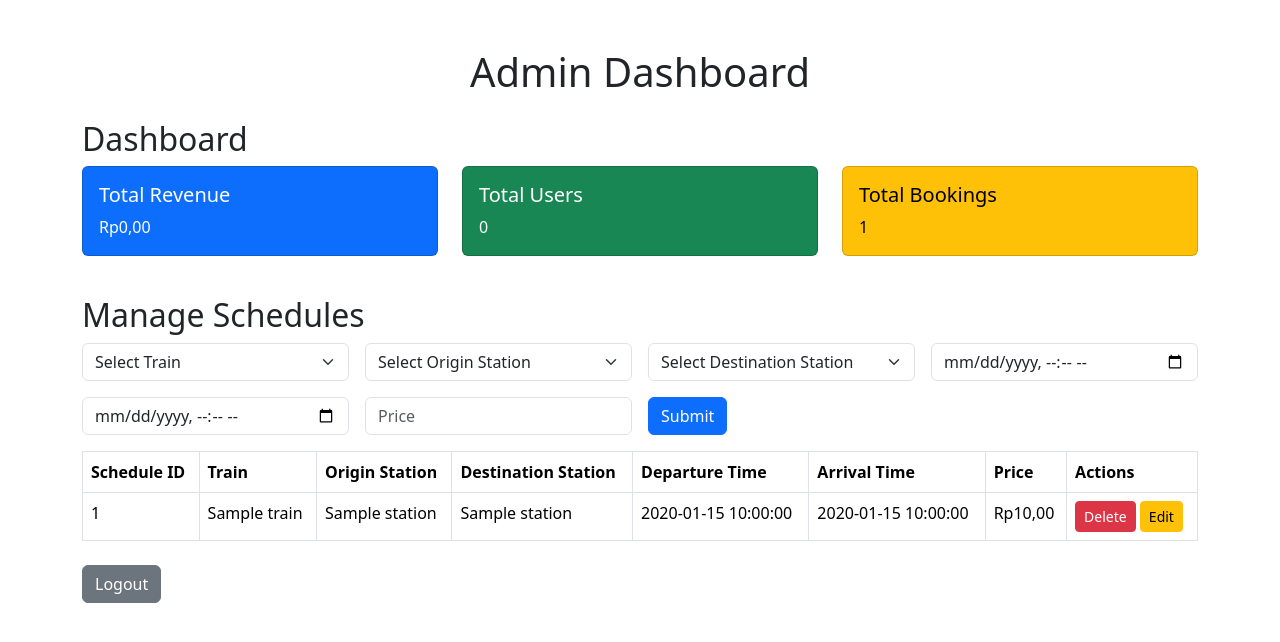
After one commit to Kevin-coder-svg/Project_WEB_TiketKereta, a PHP site: page /admin.php in a window 1280 px wide. The commit adds this page. Shown: the top 642 px of the page. Run offline with PHP 8.4, Linux system fonts and the light colour scheme; the visitor is signed in with stand-in values (Sample User, id 1); tables that the repository leaves empty or names only in its code hold one stand-in row (values such as "Sample post"); data that the repository does not hold is empty.

Commit message:
perbaikan login and admin page

```diff
--- /dev/null
+++ b/admin.php
@@ -0,0 +1,451 @@
+<?php
+session_start();
+require_once 'db_config.php';
+
+// Check if the user is logged in and is an admin
+if (!isset($_SESSION['user_id']) || $_SESSION['role'] !== 'admin') {
+    header('Location: HTML_login.html');
+    exit;
+}
+
+// Fetch data for the dashboard
+$totalRevenue = 0;
+$totalUsers = 0;
+$totalBookings = 0;
+
+// Get total revenue
+$query = "SELECT SUM(total_amount) AS revenue FROM bookings WHERE payment_status = 'paid'";
+$result = mysqli_query($conn, $query);
+if ($row = mysqli_fetch_assoc($result)) {
+    $totalRevenue = $row['revenue'] ?? 0;
+}
+
+// Get total users
+$query = "SELECT COUNT(*) AS user_count FROM users WHERE role = 'user'";
+$result = mysqli_query($conn, $query);
+if ($row = mysqli_fetch_assoc($result)) {
+    $totalUsers = $row['user_count'];
+}
+
+// Get total bookings
+$query = "SELECT COUNT(*) AS booking_count FROM bookings";
+$result = mysqli_query($conn, $query);
+if ($row = mysqli_fetch_assoc($result)) {
+    $totalBookings = $row['booking_count'];
+}
+
+// Handle CRUD operations
+if ($_SERVER['REQUEST_METHOD'] === 'POST') {
+    if (isset($_POST['action'])) {
+        $action = $_POST['action'];
+
+        switch ($action) {
+            case 'add_schedule':
+                $trainId = $_POST['train_id'];
+                $originStationId = $_POST['origin_station_id'];
+                $destinationStationId = $_POST['destination_station_id'];
+                $departureTime = $_POST['departure_time'];
+                $arrivalTime = $_POST['arrival_time'];
+                $price = $_POST['price'];
+                $query = "INSERT INTO schedules (train_id, origin_station_id, destination_station_id, departure_time, arrival_time, price) VALUES ('$trainId', '$originStationId', '$destinationStationId', '$departureTime', '$arrivalTime', '$price')";
+                mysqli_query($conn, $query);
+
+                // Redirect to prevent form resubmission
+                header('Location: admin.php');
+                exit;
+
+            case 'delete_schedule':
+                $scheduleId = $_POST['schedule_id'];
+                $query = "DELETE FROM schedules WHERE schedule_id = $scheduleId";
+                mysqli_query($conn, $query);
+                break;
+
+            case 'edit_schedule':
+                $scheduleId = $_POST['schedule_id'];
+                $trainId = $_POST['train_id'];
+                $originStationId = $_POST['origin_station_id'];
+                $destinationStationId = $_POST['destination_station_id'];
+                $departureTime = $_POST['departure_time'];
+                $arrivalTime = $_POST['arrival_time'];
+                $price = $_POST['price'];
+                $query = "UPDATE schedules SET train_id = '$trainId', origin_station_id = '$originStationId', destination_station_id = '$destinationStationId', departure_time = '$departureTime', arrival_time = '$arrivalTime', price = '$price' WHERE schedule_id = $scheduleId";
+                mysqli_query($conn, $query);
+                break;
+        }
+    }
+}
+
+// Fetch schedules for management
+$schedules = [];
+$query = "SELECT schedules.schedule_id, trains.train_name, origin.station_name AS origin_station, destination.station_name AS destination_station, schedules.departure_time, schedules.arrival_time, schedules.price FROM schedules
+          JOIN trains ON schedules.train_id = trains.train_id
+          JOIN stations AS origin ON schedules.origin_station_id = origin.station_id
+          JOIN stations AS destination ON schedules.destination_station_id = destination.station_id";
+$result = mysqli_query($conn, $query);
+while ($row = mysqli_fetch_assoc($result)) {
+    $schedules[] = $row;
+}
+
+// Fetch users for the dashboard
+$users = [];
+$query = "SELECT user_id, full_name, email, phone, role FROM users";
+$result = mysqli_query($conn, $query);
+while ($row = mysqli_fetch_assoc($result)) {
+    $users[] = $row;
+}
+
+// Fetch bookings for the dashboard
+$bookings = [];
+$query = "SELECT bookings.booking_id, users.full_name, schedules.departure_time, schedules.arrival_time, bookings.total_amount, bookings.payment_status FROM bookings
+          JOIN users ON bookings.user_id = users.user_id
+          JOIN schedules ON bookings.schedule_id = schedules.schedule_id";
+$result = mysqli_query($conn, $query);
+while ($row = mysqli_fetch_assoc($result)) {
+    $bookings[] = $row;
+}
+
+// Fetch revenue details for the dashboard
+$revenueDetails = [];
+$query = "SELECT bookings.booking_id, bookings.total_amount, bookings.payment_status, bookings.booking_date FROM bookings WHERE payment_status = 'paid'";
+$result = mysqli_query($conn, $query);
+while ($row = mysqli_fetch_assoc($result)) {
+    $revenueDetails[] = $row;
+}
+
+// Fetch stations for schedule input
+$stations = [];
+$query = "SELECT station_id, station_name FROM stations";
+$result = mysqli_query($conn, $query);
+while ($row = mysqli_fetch_assoc($result)) {
+    $stations[] = $row;
+}
+
+// Fetch trains for schedule input
+$trains = [];
+$query = "SELECT train_id, train_name FROM trains";
+$result = mysqli_query($conn, $query);
+while ($row = mysqli_fetch_assoc($result)) {
+    $trains[] = $row;
+}
+
+// Ensure edit form is displayed for schedules
+if ($_SERVER['REQUEST_METHOD'] === 'POST' && isset($_POST['action']) && $_POST['action'] === 'edit_schedule') {
+    $scheduleId = $_POST['schedule_id'];
+    $query = "SELECT * FROM schedules WHERE schedule_id = $scheduleId";
+    $result = mysqli_query($conn, $query);
+    $scheduleToEdit = mysqli_fetch_assoc($result);
+}
+?>
+
+<!DOCTYPE html>
+<html lang="en">
+<head>
+    <meta charset="UTF-8">
+    <meta name="viewport" content="width=device-width, initial-scale=1.0">
+    <title>Admin Page</title>
+    <link href="https://cdn.jsdelivr.net/npm/bootstrap@5.3.0-alpha3/dist/css/bootstrap.min.css" rel="stylesheet">
+    <script>
+        document.addEventListener('DOMContentLoaded', function () {
+            const cards = document.querySelectorAll('.dashboard-card');
+            cards.forEach(card => {
+                card.addEventListener('click', function () {
+                    const target = this.getAttribute('data-target');
+                    const modal = new bootstrap.Modal(document.getElementById(target));
+                    modal.show();
+                });
+            });
+        });
+    </script>
+</head>
+<body>
+    <div class="container mt-5">
+        <h1 class="text-center">Admin Dashboard</h1>
+
+        <section class="my-4">
+            <h2>Dashboard</h2>
+            <div class="row">
+                <div class="col-md-4">
+                    <div class="card text-bg-primary mb-3 dashboard-card" data-target="revenueModal">
+                        <div class="card-body">
+                            <h5 class="card-title">Total Revenue</h5>
+                            <p class="card-text">Rp<?= number_format($totalRevenue, 2, ',', '.') ?></p>
+                        </div>
+                    </div>
+                </div>
+                <div class="col-md-4">
+                    <div class="card text-bg-success mb-3 dashboard-card" data-target="usersModal">
+                        <div class="card-body">
+                            <h5 class="card-title">Total Users</h5>
+                            <p class="card-text"><?= $totalUsers ?></p>
+                        </div>
+                    </div>
+                </div>
+                <div class="col-md-4">
+                    <div class="card text-bg-warning mb-3 dashboard-card" data-target="bookingsModal">
+                        <div class="card-body">
+                            <h5 class="card-title">Total Bookings</h5>
+                            <p class="card-text"><?= $totalBookings ?></p>
+                        </div>
+                    </div>
+                </div>
+            </div>
+        </section>
+
+        <!-- Modals -->
+        <div class="modal fade" id="revenueModal" tabindex="-1" aria-labelledby="revenueModalLabel" aria-hidden="true">
+            <div class="modal-dialog modal-lg">
+                <div class="modal-content">
+                    <div class="modal-header">
+                        <h5 class="modal-title" id="revenueModalLabel">Revenue Details</h5>
+                        <button type="button" class="btn-close" data-bs-dismiss="modal" aria-label="Close"></button>
+                    </div>
+                    <div class="modal-body">
+                        <table class="table table-bordered">
+                            <thead>
+                                <tr>
+                                    <th>Booking ID</th>
+                                    <th>Total Amount</th>
+                                    <th>Status</th>
+                                    <th>Booking Date</th>
+                                </tr>
+                            </thead>
+                            <tbody>
+                                <?php foreach ($revenueDetails as $revenue): ?>
+                                    <tr>
+                                        <td><?= $revenue['booking_id'] ?></td>
+                                        <td>Rp<?= number_format($revenue['total_amount'], 2, ',', '.') ?></td>
+                                        <td><?= $revenue['payment_status'] ?></td>
+                                        <td><?= $revenue['booking_date'] ?></td>
+                                    </tr>
+                                <?php endforeach; ?>
+                            </tbody>
+                        </table>
+                    </div>
+                </div>
+            </div>
+        </div>
+
+        <div class="modal fade" id="usersModal" tabindex="-1" aria-labelledby="usersModalLabel" aria-hidden="true">
+            <div class="modal-dialog modal-lg">
+                <div class="modal-content">
+                    <div class="modal-header">
+                        <h5 class="modal-title" id="usersModalLabel">Users</h5>
+                        <button type="button" class="btn-close" data-bs-dismiss="modal" aria-label="Close"></button>
+                    </div>
+                    <div class="modal-body">
+                        <table class="table table-bordered">
+                            <thead>
+                                <tr>
+                                    <th>ID</th>
+                                    <th>Full Name</th>
+                                    <th>Email</th>
+                                    <th>Phone</th>
+                                    <th>Role</th>
+                                </tr>
+                            </thead>
+                            <tbody>
+                                <?php foreach ($users as $user): ?>
+                                    <tr>
+                                        <td><?= $user['user_id'] ?></td>
+                                        <td><?= $user['full_name'] ?></td>
+                                        <td><?= $user['email'] ?></td>
+                                        <td><?= $user['phone'] ?></td>
+                                        <td><?= $user['role'] ?></td>
+                                    </tr>
+                                <?php endforeach; ?>
+                            </tbody>
+                        </table>
+                    </div>
+                </div>
+            </div>
+        </div>
+
+        <div class="modal fade" id="bookingsModal" tabindex="-1" aria-labelledby="bookingsModalLabel" aria-hidden="true">
+            <div class="modal-dialog modal-lg">
+                <div class="modal-content">
+                    <div class="modal-header">
+                        <h5 class="modal-title" id="bookingsModalLabel">Bookings</h5>
+                        <button type="button" class="btn-close" data-bs-dismiss="modal" aria-label="Close"></button>
+                    </div>
+                    <div class="modal-body">
+                        <table class="table table-bordered">
+                            <thead>
+                                <tr>
+                                    <th>ID</th>
+                                    <th>User</th>
+                                    <th>Departure</th>
+                                    <th>Arrival</th>
+                                    <th>Total Amount</th>
+                                    <th>Status</th>
+                                </tr>
+                            </thead>
+                            <tbody>
+                                <?php foreach ($bookings as $booking): ?>
+                                    <tr>
+                                        <td><?= $booking['booking_id'] ?></td>
+                                        <td><?= $booking['full_name'] ?></td>
+                                        <td><?= $booking['departure_time'] ?></td>
+                                        <td><?= $booking['arrival_time'] ?></td>
+                                        <td>Rp<?= number_format($booking['total_amount'], 2, ',', '.') ?></td>
+                                        <td><?= $booking['payment_status'] ?></td>
+                                    </tr>
+                                <?php endforeach; ?>
+                            </tbody>
+                        </table>
+                    </div>
+                </div>
+            </div>
+        </div>
+
+        <section class="my-4">
+            <h2>Manage Schedules</h2>
+            <form method="POST" class="mb-3">
+                <input type="hidden" name="action" value="<?= isset($scheduleToEdit) ? 'edit_schedule' : 'add_schedule' ?>">
+                <?php if (isset($scheduleToEdit)): ?>
+                    <input type="hidden" name="schedule_id" value="<?= $scheduleToEdit['schedule_id'] ?>">
+                <?php endif; ?>
+                <div class="row g-3">
+                    <div class="col-md-3">
+                        <select name="train_id" class="form-select" required>
+                            <option value="" disabled <?= !isset($scheduleToEdit) ? 'selected' : '' ?>>Select Train</option>
+                            <?php foreach ($trains as $train): ?>
+                                <option value="<?= $train['train_id'] ?>" <?= isset($scheduleToEdit) && $scheduleToEdit['train_id'] == $train['train_id'] ? 'selected' : '' ?>>Train ID <?= $train['train_id'] ?> - <?= $train['train_name'] ?></option>
+                            <?php endforeach; ?>
+                        </select>
+                    </div>
+                    <div class="col-md-3">
+                        <select name="origin_station_id" class="form-select" required>
+                            <option value="" disabled <?= !isset($scheduleToEdit) ? 'selected' : '' ?>>Select Origin Station</option>
+                            <?php foreach ($stations as $station): ?>
+                                <option value="<?= $station['station_id'] ?>" <?= isset($scheduleToEdit) && $scheduleToEdit['origin_station_id'] == $station['station_id'] ? 'selected' : '' ?>>Station ID <?= $station['station_id'] ?> - <?= $station['station_name'] ?></option>
+                            <?php endforeach; ?>
+                        </select>
+                    </div>
+                    <div class="col-md-3">
+                        <select name="destination_station_id" class="form-select" required>
+                            <option value="" disabled <?= !isset($scheduleToEdit) ? 'selected' : '' ?>>Select Destination Station</option>
+                            <?php foreach ($stations as $station): ?>
+                                <option value="<?= $station['station_id'] ?>" <?= isset($scheduleToEdit) && $scheduleToEdit['destination_station_id'] == $station['station_id'] ? 'selected' : '' ?>>Station ID <?= $station['station_id'] ?> - <?= $station['station_name'] ?></option>
+                            <?php endforeach; ?>
+                        </select>
+                    </div>
+                    <div class="col-md-3">
+                        <input type="datetime-local" name="departure_time" class="form-control" placeholder="Departure Time" value="<?= isset($scheduleToEdit) ? date('Y-m-d\TH:i', strtotime($scheduleToEdit['departure_time'])) : '' ?>" required>
+                    </div>
+                    <div class="col-md-3">
+                        <input type="datetime-local" name="arrival_time" class="form-control" placeholder="Arrival Time" value="<?= isset($scheduleToEdit) ? date('Y-m-d\TH:i', strtotime($scheduleToEdit['arrival_time'])) : '' ?>" required>
+                    </div>
+                    <div class="col-md-3">
+                        <input type="number" step="0.01" name="price" class="form-control" placeholder="Price" value="<?= isset($scheduleToEdit) ? $scheduleToEdit['price'] : '' ?>" required>
+                    </div>
+                    <div class="col-md-3">
+                        <button type="submit" class="btn btn-primary">Submit</button>
+                    </div>
+                </div>
+            </form>
+
+            <table class="table table-bordered">
+                <thead>
+                    <tr>
+                        <th>Schedule ID</th>
+                        <th>Train</th>
+                        <th>Origin Station</th>
+                        <th>Destination Station</th>
+                        <th>Departure Time</th>
+                        <th>Arrival Time</th>
+                        <th>Price</th>
+                        <th>Actions</th>
+                    </tr>
+                </thead>
+                <tbody>
+                    <?php foreach ($schedules as $schedule): ?>
+                        <tr>
+                            <td><?= $schedule['schedule_id'] ?></td>
+                            <td><?= $schedule['train_name'] ?></td>
+                            <td><?= $schedule['origin_station'] ?></td>
+                            <td><?= $schedule['destination_station'] ?></td>
+                            <td><?= $schedule['departure_time'] ?></td>
+                            <td><?= $schedule['arrival_time'] ?></td>
+                            <td>Rp<?= number_format($schedule['price'], 2, ',', '.') ?></td>
+                            <td>
+                                <form method="POST" class="d-inline">
+                                    <input type="hidden" name="schedule_id" value="<?= $schedule['schedule_id'] ?>">
+                                    <input type="hidden" name="action" value="delete_schedule">
+                                    <button type="submit" class="btn btn-danger btn-sm" onclick="return confirm('Are you sure you want to delete this schedule?')">Delete</button>
+                                </form>
+                                <button class="btn btn-warning btn-sm" data-bs-toggle="modal" data-bs-target="#editScheduleModal<?= $schedule['schedule_id'] ?>">Edit</button>
+
+                                <!-- Edit Schedule Modal -->
+                                <div class="modal fade" id="editScheduleModal<?= $schedule['schedule_id'] ?>" tabindex="-1" aria-labelledby="editScheduleModalLabel<?= $schedule['schedule_id'] ?>" aria-hidden="true">
+                                    <div class="modal-dialog modal-lg">
+                                        <div class="modal-content">
+                                            <div class="modal-header">
+                                                <h5 class="modal-title" id="editScheduleModalLabel<?= $schedule['schedule_id'] ?>">Edit Schedule - ID <?= $schedule['schedule_id'] ?></h5>
+                                                <button type="button" class="btn-close" data-bs-dismiss="modal" aria-label="Close"></button>
+                                            </div>
+                                            <div class="modal-body">
+                                                <form method="POST">
+                                                    <input type="hidden" name="action" value="edit_schedule">
+                                                    <input type="hidden" name="schedule_id" value="<?= $schedule['schedule_id'] ?>">
+                                                    <div class="row g-3">
+                                                        <div class="col-md-4">
+                                                            <label>Train</label>
+                                                            <select name="train_id" class="form-select" required>
+                                                                <option value="" disabled>Select Train</option>
+                                                                <?php foreach ($trains as $train): ?>
+                                                                    <option value="<?= $train['train_id'] ?>" <?= $schedule['train_id'] == $train['train_id'] ? 'selected' : '' ?>>Train ID <?= $train['train_id'] ?> - <?= $train['train_name'] ?></option>
+                                                                <?php endforeach; ?>
+                                                            </select>
+                                                        </div>
+                                                        <div class="col-md-4">
+                                                            <label>Origin Station</label>
+                                                            <select name="origin_station_id" class="form-select" required>
+                                                                <option value="" disabled>Select Origin Station</option>
+                                                                <?php foreach ($stations as $station): ?>
+                                                                    <option value="<?= $station['station_id'] ?>" <?= $schedule['origin_station_id'] == $station['station_id'] ? 'selected' : '' ?>>Station ID <?= $station['station_id'] ?> - <?= $station['station_name'] ?></option>
+                                                                <?php endforeach; ?>
+                                                            </select>
+                                                        </div>
+                                                        <div class="col-md-4">
+                                                            <label>Destination Station</label>
+                                                            <select name="destination_station_id" class="form-select" required>
+                                                                <option value="" disabled>Select Destination Station</option>
+                                                                <?php foreach ($stations as $station): ?>
+                                                                    <option value="<?= $station['station_id'] ?>" <?= $schedule['destination_station_id'] == $station['station_id'] ? 'selected' : '' ?>>Station ID <?= $station['station_id'] ?> - <?= $station['station_name'] ?></option>
+                                                                <?php endforeach; ?>
+                                                            </select>
+                                                        </div>
+                                                        <div class="col-md-6">
+                                                            <label>Departure Time</label>
+                                                            <input type="datetime-local" name="departure_time" class="form-control" value="<?= date('Y-m-d\TH:i', strtotime($schedule['departure_time'])) ?>" required>
+                                                        </div>
+                                                        <div class="col-md-6">
+                                                            <label>Arrival Time</label>
+                                                            <input type="datetime-local" name="arrival_time" class="form-control" value="<?= date('Y-m-d\TH:i', strtotime($schedule['arrival_time'])) ?>" required>
+                                                        </div>
+                                                        <div class="col-md-4">
+                                                            <label>Price</label>
+                                                            <input type="number" step="0.01" name="price" class="form-control" value="<?= $schedule['price'] ?>" required>
+                                                        </div>
+                                                        <div class="col-md-4 d-flex align-items-end">
+                                                            <button type="submit" class="btn btn-primary w-100">Update Schedule</button>
+                                                        </div>
+                                                    </div>
+                                                </form>
+                                            </div>
+                                        </div>
+                                    </div>
+                                </div>
+                            </td>
+                        </tr>
+                    <?php endforeach; ?>
+                </tbody>
+            </table>
+        </section>
+
+        <a href="logout.php" class="btn btn-secondary">Logout</a>
+    </div>
+
+    <script src="https://cdn.jsdelivr.net/npm/bootstrap@5.3.0-alpha3/dist/js/bootstrap.bundle.min.js"></script>
+</body>
+</html>
```
Also changed, not shown: login.php (+9 -1 lines).
